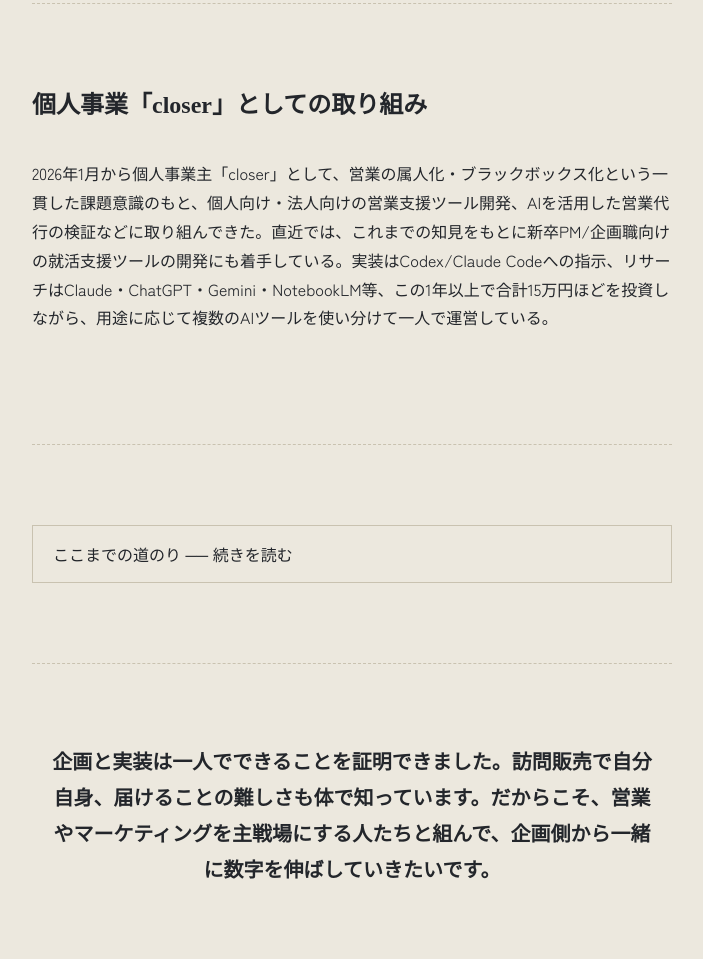
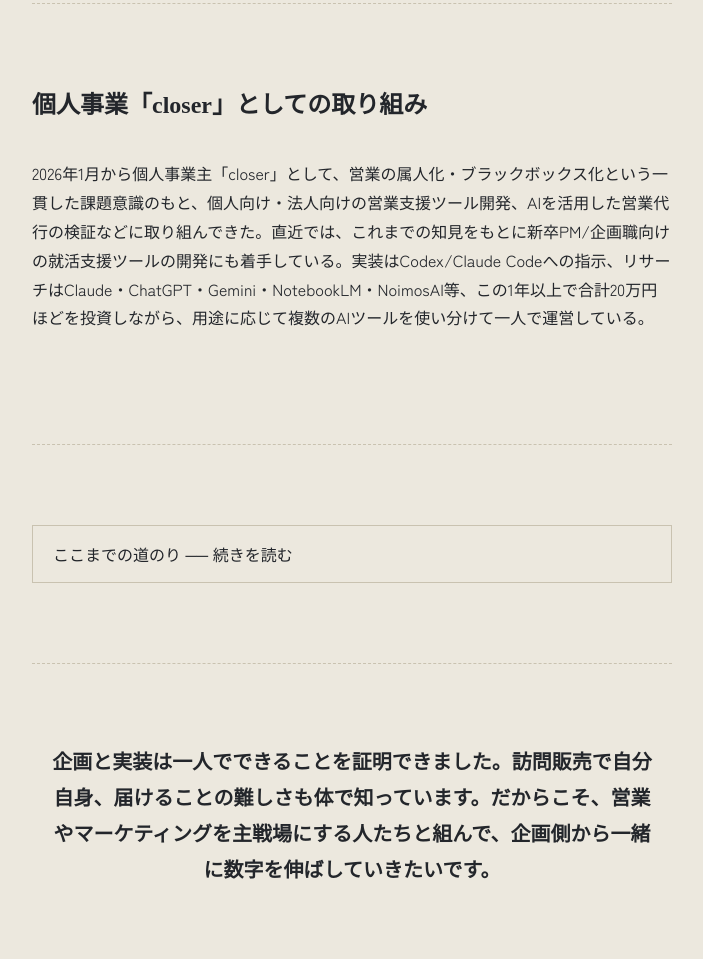
Before and after one commit to Tadanosuke/tadanosuke-portfolio, a plain HTML site: page index.html in a window 1280 px wide. Shown: the part 1778-2737 px from the top of the page, without its empty margins (288-991 px from the left). Drawn offline with Linux system fonts and the light colour scheme; a web font is replaced by a local one.

Commit message:
portfolio: update closer investment and tools

```diff
--- a/index.html
+++ b/index.html
@@ -389,7 +389,7 @@
     <section class="section">
       <h2 class="section-title">個人事業「closer」としての取り組み</h2>
       <p class="pmhunt-text">
-        2026年1月から個人事業主「closer」として、営業の属人化・ブラックボックス化という一貫した課題意識のもと、個人向け・法人向けの営業支援ツール開発、AIを活用した営業代行の検証などに取り組んできた。直近では、これまでの知見をもとに新卒PM/企画職向けの就活支援ツールの開発にも着手している。実装はCodex/Claude Codeへの指示、リサーチはClaude・ChatGPT・Gemini・NotebookLM等、この1年以上で合計15万円ほどを投資しながら、用途に応じて複数のAIツールを使い分けて一人で運営している。
+        2026年1月から個人事業主「closer」として、営業の属人化・ブラックボックス化という一貫した課題意識のもと、個人向け・法人向けの営業支援ツール開発、AIを活用した営業代行の検証などに取り組んできた。直近では、これまでの知見をもとに新卒PM/企画職向けの就活支援ツールの開発にも着手している。実装はCodex/Claude Codeへの指示、リサーチはClaude・ChatGPT・Gemini・NotebookLM・NoimosAI等、この1年以上で合計20万円ほどを投資しながら、用途に応じて複数のAIツールを使い分けて一人で運営している。
       </p>
     </section>
 
```
